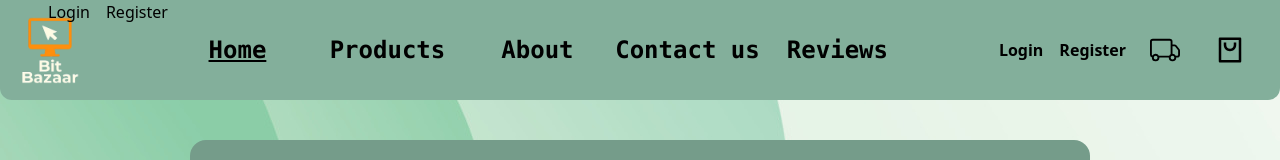
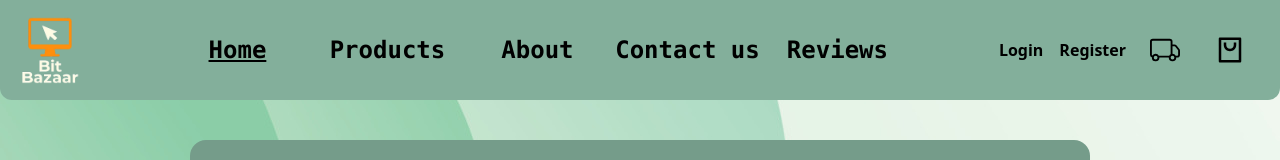
Before and after one commit to HirunIngreed/BitBazaar-frontend, a React (Vite) app: page / in a window 1280 px wide. Shown: the top 160 px of the page. Built offline with nearby package versions, Linux system fonts and the light colour scheme; no server answers.

Commit message:
fix: hide UserData component on large screens in HomePage

```diff
--- a/src/pages/HomePage.jsx
+++ b/src/pages/HomePage.jsx
@@ -44,7 +44,7 @@ function scroll (direction){
 
                 <div className="w-full h-screen bg-[url('/home.jpg')] relative lg:overflow-y-scroll overflow-hidden">
 
-                 <div className="absolute left-10"><UserData /></div>
+                 <div className="absolute left-10 lg:hidden"><UserData /></div>
 
             <button className="fixed top-3.5 left-3.5 text-2xl lg:hidden z-50" onClick={()=>{setIsToggel(!isToggel)}}><IoIosList /></button>
             <RiShoppingBag2Line className="text-2xl cursor-pointer fixed top-3.5 right-3.5 lg:hidden" onClick={()=>{navigate("/cart")}}/>
```
